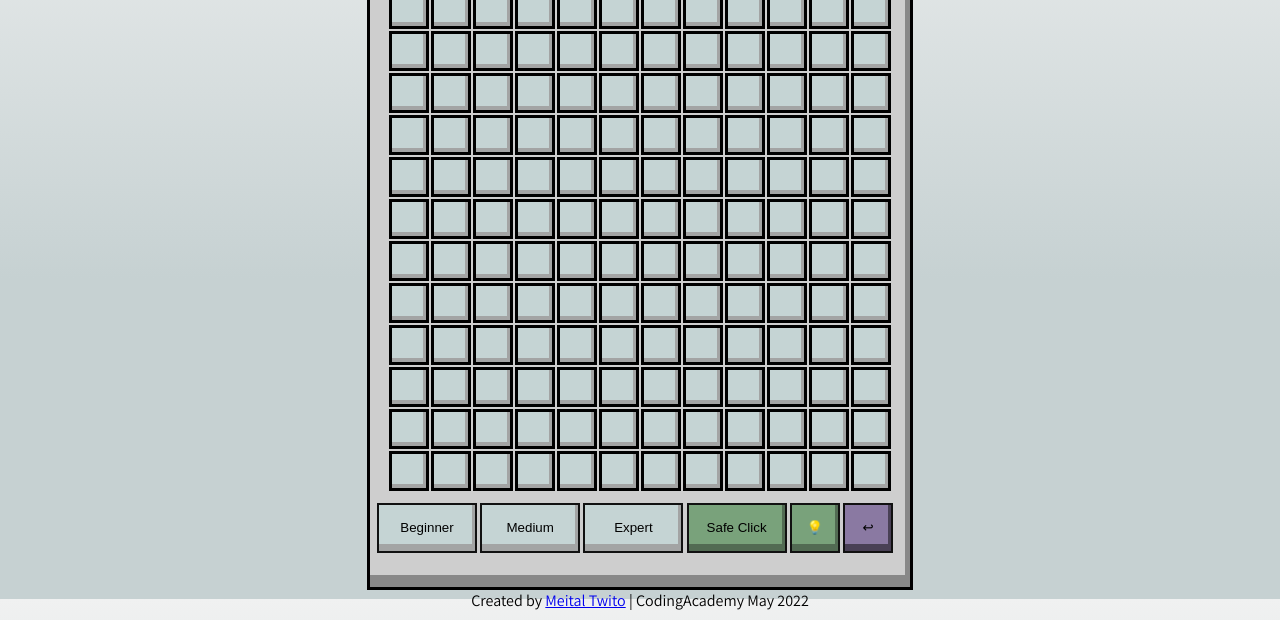
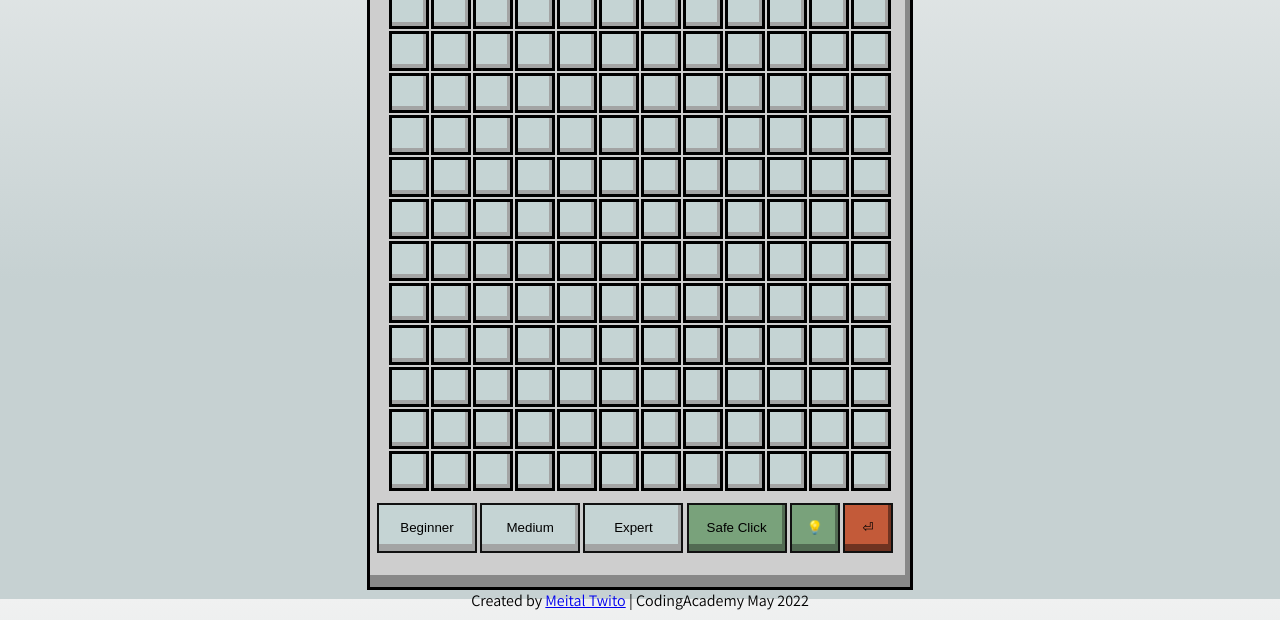
Before and after one commit to MeitalTwito/minesweeper, a plain HTML site: page index.html in a window 1280 px wide. Shown: the part 201-821 px from the top of the page. Drawn offline with Linux system fonts and the light colour scheme.

Commit message:
Add files via upload

```diff
--- a/css/app.css
+++ b/css/app.css
@@ -133,6 +133,7 @@ span.hidden {
 }
 
 button {
+  color: black;
   height: 50px;
   width: 100px;
   background-color: #c5d4d4;
@@ -148,15 +149,15 @@ button {
 }
 
 .hint {
-  width: 50px;
+    width: 50px;
 
 }
 
 .undo{
 
   width: 50px;
-  background-color: #8a79a2;
-  box-shadow: -3px -7px 0px #494055 inset;
+  background-color: #c35a39;
+  box-shadow: -3px -7px 0px #6f3321 inset;
 }
 
 .over {
@@ -164,8 +165,6 @@ button {
   box-shadow: -3px -7px 0px #967371 inset;
 }
 
-
-
 .on {
   box-shadow: 0px 0px 0px #526b53 inset;
   transition: 0.5s;
--- a/index.html
+++ b/index.html
@@ -47,7 +47,7 @@
             <button onclick="userLevel([12,30])">Expert</button>
             <button class="safe-click" onclick="safeClick()">Safe Click</button>
             <button class="hint" onclick="hint(this)">💡</button>
-            <button class="undo" onclick="undo(this)">↩︎</button>
+            <button class="undo" onclick="undo(this)">⏎</button>
 
         </div>
     </div>
```
Also changed, not shown: img/undo.png (added).
